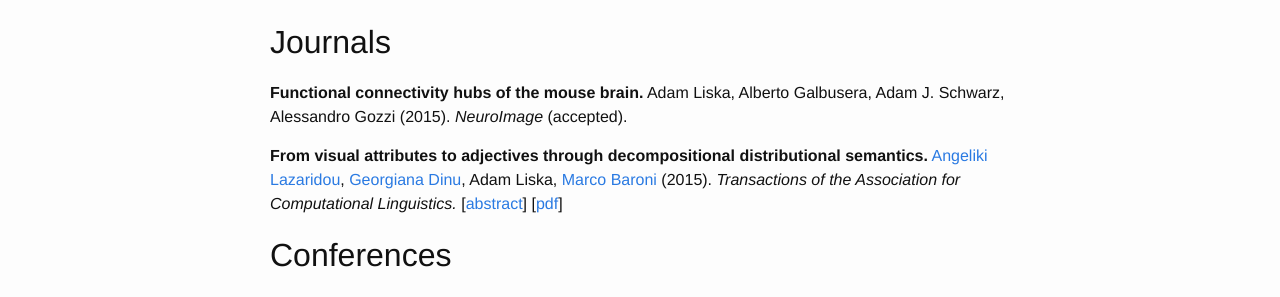
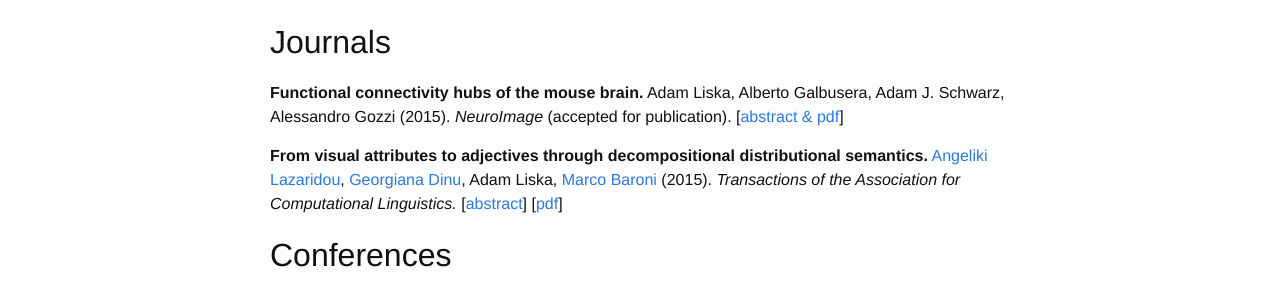
Before and after one commit to adliska/adliska.github.io, a Jekyll site: the page built from publications.md, in a window 1280 px wide. Shown: the part 146-443 px from the top of the page. Built offline with Jekyll 4.4.1, drawn with Linux system fonts in a browser that asks for light colours.

Commit message:
publications update

```diff
--- a/publications.md
+++ b/publications.md
@@ -7,7 +7,8 @@
 --------
 **Functional connectivity hubs of the mouse brain.**
 Adam Liska, Alberto Galbusera, Adam J. Schwarz, Alessandro Gozzi (2015).
-*NeuroImage* (accepted).
+*NeuroImage* (accepted for publication).
+[[abstract & pdf](http://www.sciencedirect.com/science/article/pii/S1053811915003249)]
 
 **From visual attributes to adjectives through decompositional
 distributional semantics.**
```
Also changed, not shown: 2 other files.
